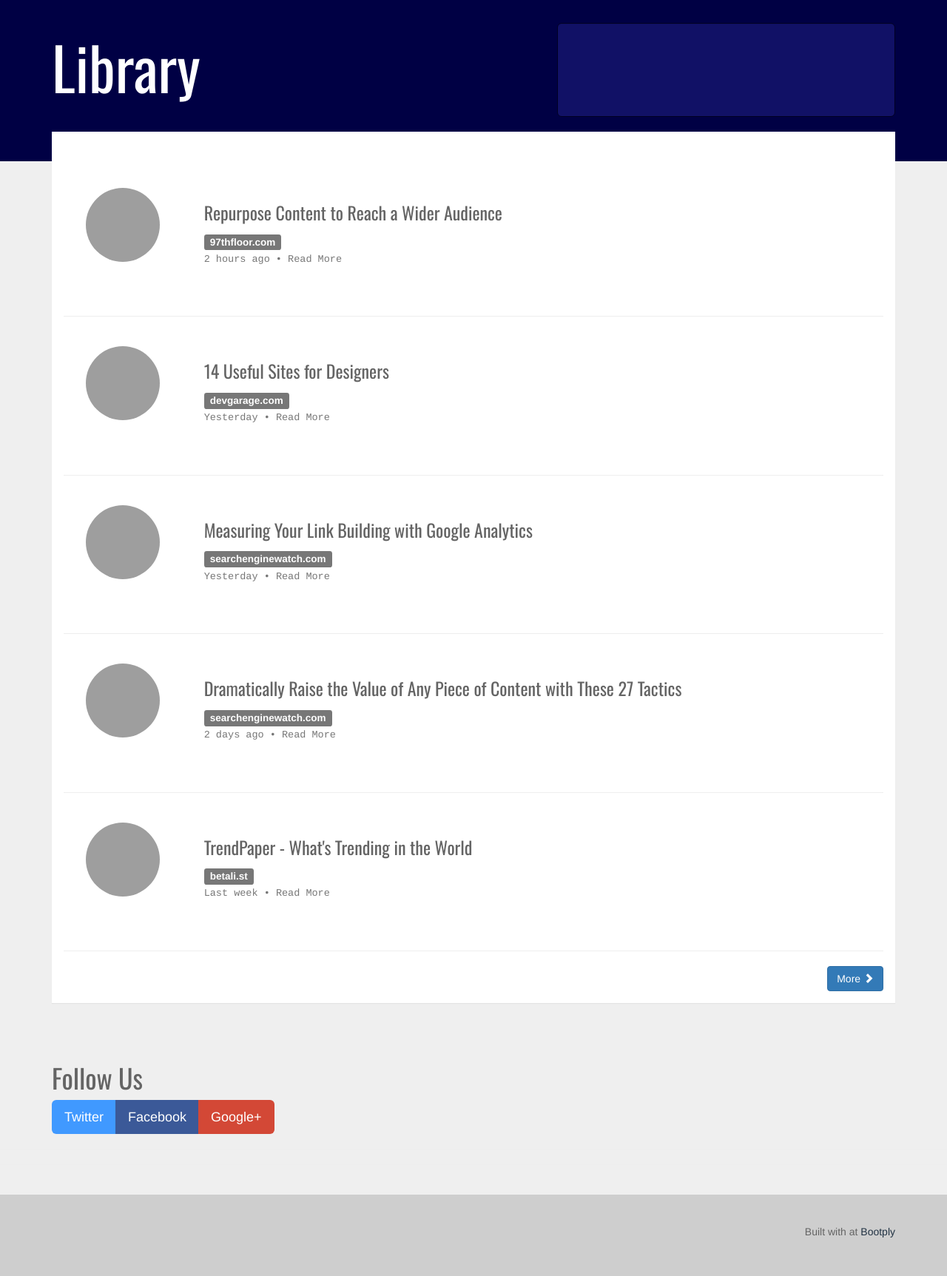
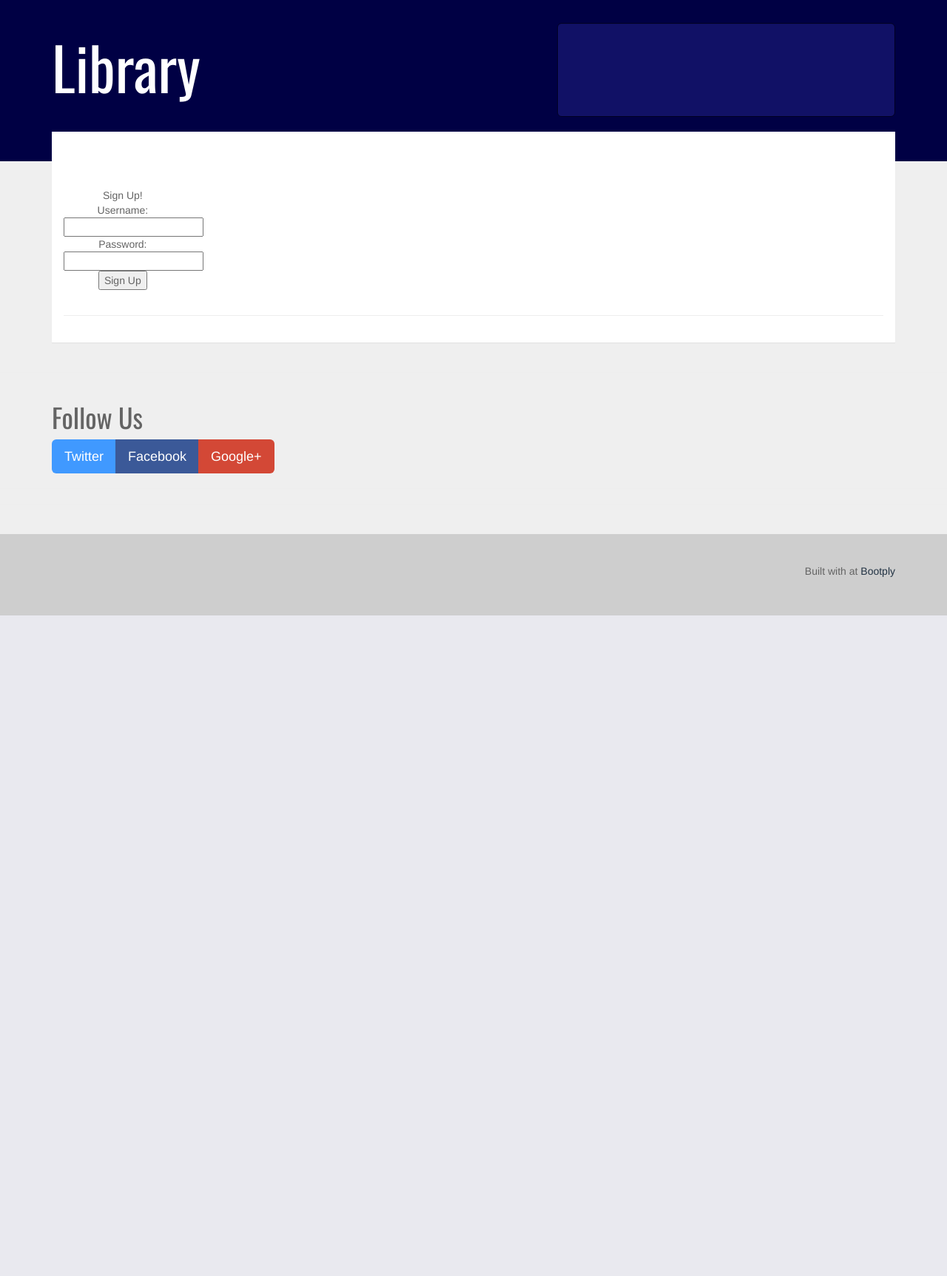
Before and after one commit to ahmedsherifm/library-nodejs, a Node server app: page / in a window 1280 px wide. Shown: the part 50-1775 px from the top of the page at 74% size. After the commit the page ends 882 px from the top, so only its background shows below. Run offline with Node 20, Linux system fonts and the light colour scheme; some libraries are stand-ins or nearby versions; grey boxes are pictures that could not be loaded.

Commit message:
add sign up form

```diff
--- a/src/views/index.ejs
+++ b/src/views/index.ejs
@@ -75,116 +75,15 @@
             <div class="row">
               <br>
               <div class="col-md-2 col-sm-3 text-center">
-                <a class="story-title" href="#"><img alt="" src="http://api.randomuser.me/portraits/thumb/men/58.jpg"
-                    style="width:100px;height:100px" class="img-circle"></a>
-              </div>
-              <div class="col-md-10 col-sm-9">
-                <h3>Repurpose Content to Reach a Wider Audience</h3>
-                <div class="row">
-                  <div class="col-xs-9">
-                    <h4><span class="label label-default">97thfloor.com</span></h4>
-                    <h4>
-                      <small style="font-family:courier,'new courier';" class="text-muted">2 hours ago • <a href="#"
-                          class="text-muted">Read More</a></small>
-                    </h4>
-                  </div>
-                  <div class="col-xs-3"></div>
-                </div>
-                <br><br>
+                Sign Up!
+                <form name="signUpForm" action="/auth/signUp" method="post">
+                  Username: <input type="text" name="username" id="username"><br>
+                  Password: <input type="text" name="password" id="password"><br>
+                  <input type="submit" value="Sign Up">
+                </form>
               </div>
             </div>
             <hr>
-            <div class="row">
-              <br>
-              <div class="col-md-2 col-sm-3 text-center">
-                <a class="story-title" href="#"><img alt="" src="http://api.randomuser.me/portraits/thumb/women/56.jpg"
-                    style="width:100px;height:100px" class="img-circle"></a>
-              </div>
-              <div class="col-md-10 col-sm-9">
-                <h3>14 Useful Sites for Designers</h3>
-                <div class="row">
-                  <div class="col-xs-9">
-                    <h4><span class="label label-default">devgarage.com</span></h4>
-                    <h4>
-                      <small style="font-family:courier,'new courier';" class="text-muted">Yesterday • <a href="#"
-                          class="text-muted">Read More</a></small>
-                    </h4>
-                  </div>
-                  <div class="col-xs-3"></div>
-                </div>
-                <br><br>
-              </div>
-            </div>
-            <hr>
-            <div class="row">
-              <br>
-              <div class="col-md-2 col-sm-3 text-center">
-                <a class="story-title" href="#"><img alt="" src="http://api.randomuser.me/portraits/thumb/men/29.jpg"
-                    style="width:100px;height:100px" class="img-circle"></a>
-              </div>
-              <div class="col-md-10 col-sm-9">
-                <h3>Measuring Your Link Building with Google Analytics</h3>
-                <div class="row">
-                  <div class="col-xs-9">
-                    <h4><span class="label label-default">searchenginewatch.com</span></h4>
-                    <h4>
-                      <small style="font-family:courier,'new courier';" class="text-muted">Yesterday • <a href="#"
-                          class="text-muted">Read More</a></small>
-                    </h4>
-                  </div>
-                  <div class="col-xs-3"></div>
-                </div>
-                <br><br>
-              </div>
-            </div>
-            <hr>
-            <div class="row">
-              <br>
-              <div class="col-md-2 col-sm-3 text-center">
-                <a class="story-title" href="#"><img alt="" src="http://api.randomuser.me/portraits/thumb/women/56.jpg"
-                    style="width:100px;height:100px" class="img-circle"></a>
-              </div>
-              <div class="col-md-10 col-sm-9">
-                <h3>Dramatically Raise the Value of Any Piece of Content with These 27 Tactics</h3>
-                <div class="row">
-                  <div class="col-xs-9">
-                    <h4><span class="label label-default">searchenginewatch.com</span></h4>
-                    <h4>
-                      <small style="font-family:courier,'new courier';" class="text-muted">2 days ago • <a href="#"
-                          class="text-muted">Read More</a></small>
-                    </h4>
-                  </div>
-                  <div class="col-xs-3"></div>
-                </div>
-                <br><br>
-              </div>
-            </div>
-            <hr>
-            <div class="row">
-              <br>
-              <div class="col-md-2 col-sm-3 text-center">
-                <a class="story-title" href="#"><img alt="" src="http://api.randomuser.me/portraits/thumb/men/29.jpg"
-                    style="width:100px;height:100px" class="img-circle"></a>
-              </div>
-              <div class="col-md-10 col-sm-9">
-                <h3>TrendPaper - What's Trending in the World</h3>
-                <div class="row">
-                  <div class="col-xs-9">
-                    <h4><span class="label label-default">betali.st</span></h4>
-                    <h4>
-                      <small style="font-family:courier,'new courier';" class="text-muted">Last week • <a href="#"
-                          class="text-muted">Read More</a></small>
-                    </h4>
-                  </div>
-                  <div class="col-xs-3"></div>
-                </div>
-                <br><br>
-              </div>
-            </div>
-            <hr>
-            <!--/stories-->
-            <a href="/" class="btn btn-primary pull-right btnNext">More <i
-                class="glyphicon glyphicon-chevron-right"></i></a>
           </div>
         </div>
       </div>
```
